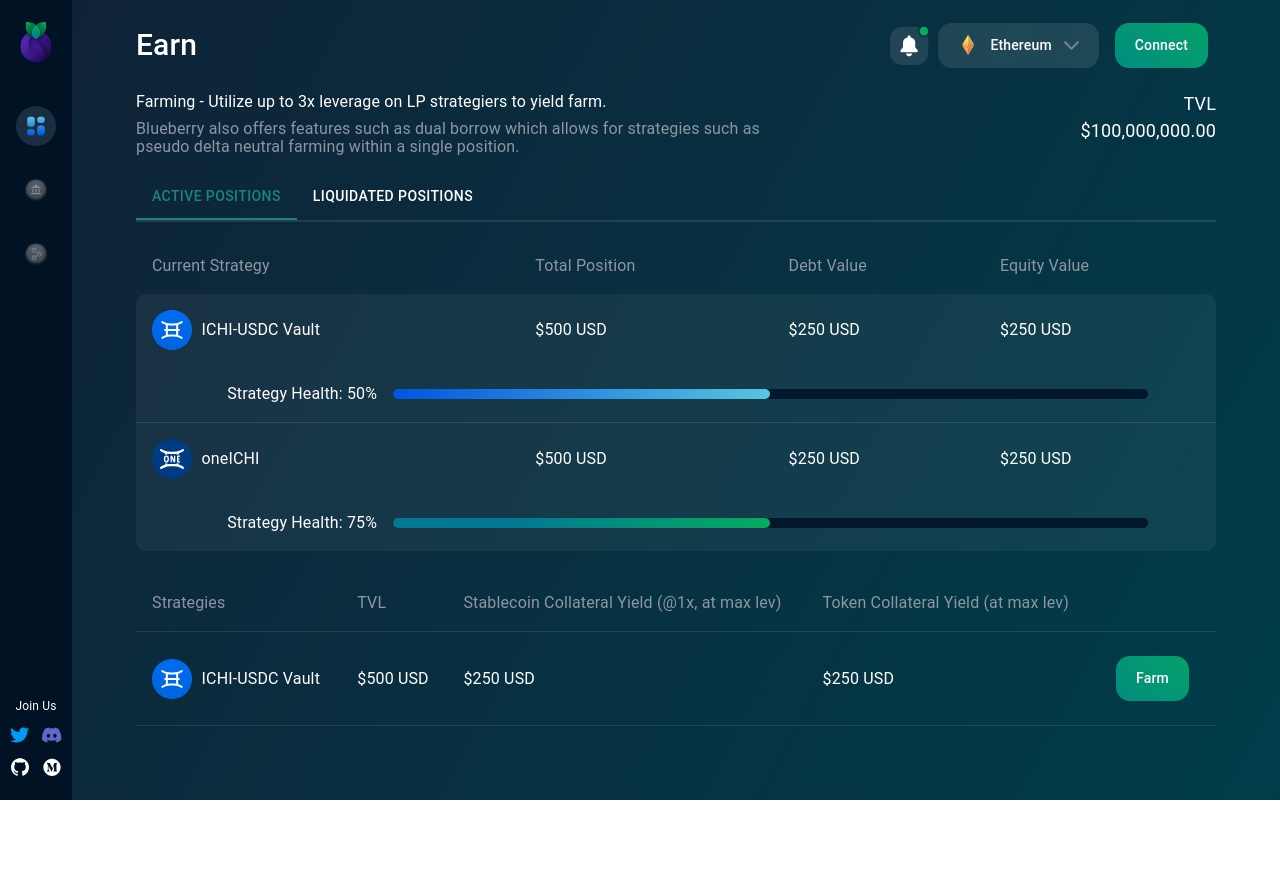
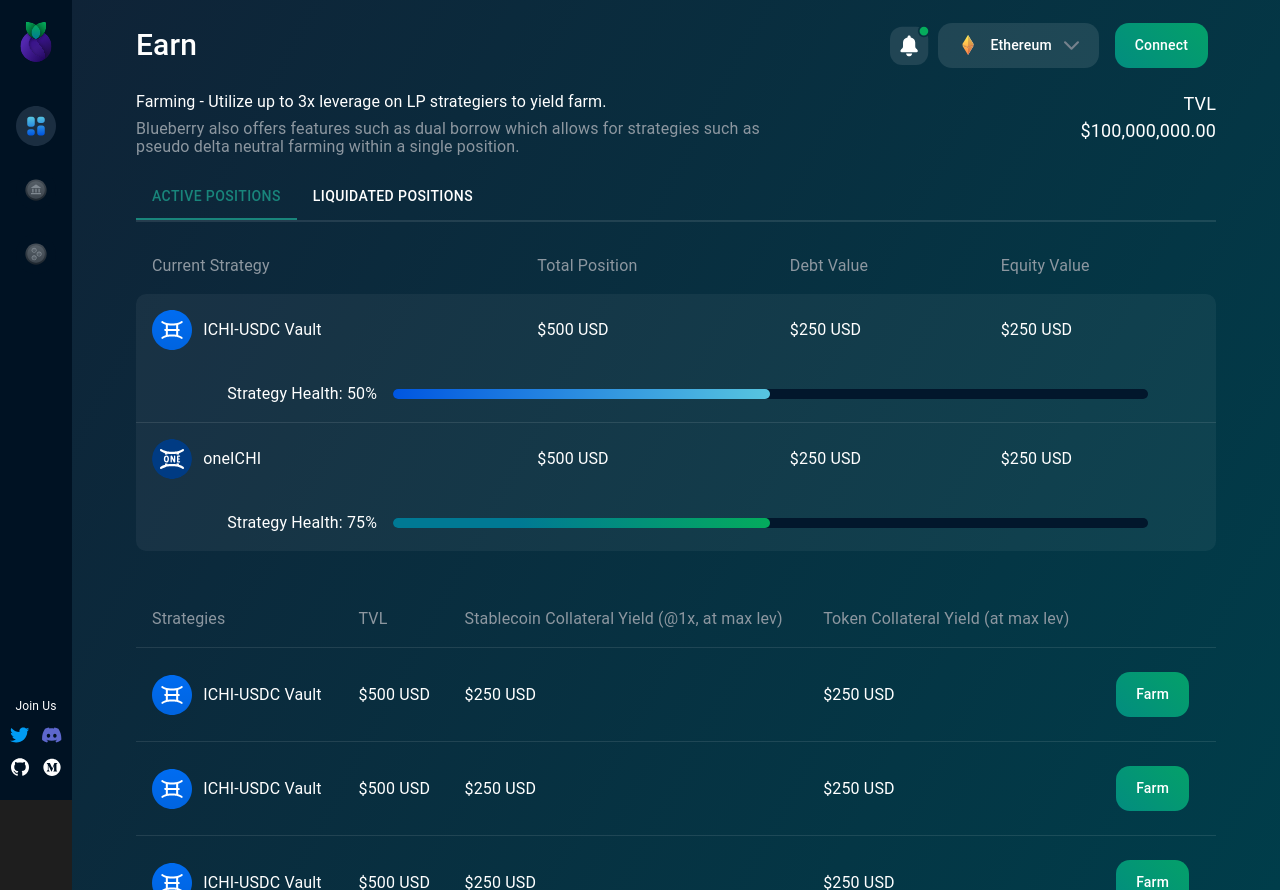
Before and after one commit to 0xPhoenix10/blueberry-dashboard, a Next.js app: page /earn in a window 1280 px wide. Before the commit the page ends 800 px from the top, so only its background shows below. Built offline with nearby package versions, Linux system fonts and the light colour scheme.

Commit message:
bottom table fixed

```diff
--- /dev/null
+++ b/components/layouts/layout.module.scss
@@ -0,0 +1,15 @@
+.rightLayout {
+    height: 100vh;
+    overflow-y: scroll;
+    &::-webkit-scrollbar {
+        width: 10px;
+    }
+
+    &::-webkit-scrollbar-thumb {
+        background: #21b499;
+    }
+
+    &::-webkit-scrollbar-track {
+        background: #e6e7e7;
+    }
+}
--- a/components/layouts/layout.tsx
+++ b/components/layouts/layout.tsx
@@ -1,19 +1,20 @@
 import { ReactNode } from "react";
-import Sidebar from './sidebar'
-import Header from './header'
-
+import Sidebar from "./sidebar";
+import Header from "./header";
+import styles from "./layout.module.scss";
 type LayoutProps = {
   children: NonNullable<ReactNode>;
 };
 
 const Layout: React.FC<LayoutProps> = ({ children }) => {
-
   return (
-    <div className='min-h-screen bg-[#1E1E1E] flex flex-col md:flex-row flex-1'>
+    <div className="min-h-screen bg-[#1E1E1E] flex flex-col md:flex-row flex-1">
       <Sidebar />
-      <div className='flex bg-main flex-col flex-1'>
+      <div className="flex bg-main flex-col flex-1">
         <Header />
-        <main className=''>{children}</main>
+        <div>
+          <main className={styles.rightLayout}>{children}</main>
+        </div>
       </div>
     </div>
   );
--- a/pages/earn/index.tsx
+++ b/pages/earn/index.tsx
@@ -1,17 +1,17 @@
-import { Tabs, Tab } from '@mui/material'
-import type { NextPage } from 'next'
-import Image from 'next/image'
-import { useState } from 'react'
-import Button from '../../components/UI/Button/Button'
-import Card from '../../components/UI/Card/Card'
-import styles from './earn.module.scss'
+import { Tabs, Tab } from "@mui/material";
+import type { NextPage } from "next";
+import Image from "next/image";
+import { useState } from "react";
+import Button from "../../components/UI/Button/Button";
+import Card from "../../components/UI/Card/Card";
+import styles from "./earn.module.scss";
 
 const Earn: NextPage = () => {
-  const [value, setValue] = useState(0)
+  const [value, setValue] = useState(0);
 
   const handleChange = (event: React.SyntheticEvent, newValue: number) => {
-    setValue(newValue)
-  }
+    setValue(newValue);
+  };
   return (
     <div className="md:h-[90px] items-center md:px-16 sm:px-1 2sm:px0 sm:h-[150px] sm:block">
       <div className={styles.topContainer}>
@@ -40,14 +40,14 @@
       >
         <Tab
           label={
-            <span style={{ color: value === 0 ? '#19857b' : 'white' }}>
+            <span style={{ color: value === 0 ? "#19857b" : "white" }}>
               Active Positions
             </span>
           }
         />
         <Tab
           label={
-            <span style={{ color: value === 1 ? '#19857b' : 'white' }}>
+            <span style={{ color: value === 1 ? "#19857b" : "white" }}>
               Liquidated Positions
             </span>
           }
@@ -69,7 +69,7 @@
               <td className={styles.columnRoundLeft}>
                 <div className={styles.tableCol}>
                   <Image src="/icons/pic.svg" width={40} height={40} />
-                  <span style={{ paddingLeft: '0.6rem' }}>ICHI-USDC Vault</span>
+                  <span style={{ paddingLeft: "0.7rem" }}>ICHI-USDC Vault</span>
                 </div>
               </td>
               <td>$500 USD</td>
@@ -90,7 +90,7 @@
               <td>
                 <div className={styles.tableCol}>
                   <Image src="/icons/pic1.svg" width={40} height={40} />
-                  <span style={{ paddingLeft: '0.6rem' }}>oneICHI</span>
+                  <span style={{ paddingLeft: "0.7rem" }}>oneICHI</span>
                 </div>
               </td>
               <td>$500 USD</td>
@@ -115,7 +115,7 @@
       )}
       {value == 1 && <div></div>}
 
-      <div className="mt-6">
+      <div className="mt-10">
         <table className={styles.table_bottom}>
           <thead className={styles.header}>
             <tr>
@@ -135,14 +135,82 @@
               <td className={styles.columnRoundLeft}>
                 <div className={styles.tableCol}>
                   <Image src="/icons/pic.svg" width={40} height={40} />
-                  <span style={{ paddingLeft: '0.6rem' }}>ICHI-USDC Vault</span>
+                  <span style={{ paddingLeft: "0.7rem" }}>ICHI-USDC Vault</span>
                 </div>
               </td>
               <td>$500 USD</td>
               <td>$250 USD</td>
               <td className={styles.columnRoundRight}>$250 USD</td>
               <td>
-                {' '}
+                {" "}
+                <Button type="button" className="green-table-btn">
+                  Farm
+                </Button>
+              </td>
+            </tr>
+            <tr>
+              <td className={styles.columnRoundLeft}>
+                <div className={styles.tableCol}>
+                  <Image src="/icons/pic.svg" width={40} height={40} />
+                  <span style={{ paddingLeft: "0.7rem" }}>ICHI-USDC Vault</span>
+                </div>
+              </td>
+              <td>$500 USD</td>
+              <td>$250 USD</td>
+              <td className={styles.columnRoundRight}>$250 USD</td>
+              <td>
+                {" "}
+                <Button type="button" className="green-table-btn">
+                  Farm
+                </Button>
+              </td>
+            </tr>{" "}
+            <tr>
+              <td className={styles.columnRoundLeft}>
+                <div className={styles.tableCol}>
+                  <Image src="/icons/pic.svg" width={40} height={40} />
+                  <span style={{ paddingLeft: "0.7rem" }}>ICHI-USDC Vault</span>
+                </div>
+              </td>
+              <td>$500 USD</td>
+              <td>$250 USD</td>
+              <td className={styles.columnRoundRight}>$250 USD</td>
+              <td>
+                {" "}
+                <Button type="button" className="green-table-btn">
+                  Farm
+                </Button>
+              </td>
+            </tr>{" "}
+            <tr>
+              <td className={styles.columnRoundLeft}>
+                <div className={styles.tableCol}>
+                  <Image src="/icons/pic.svg" width={40} height={40} />
+                  <span style={{ paddingLeft: "0.7rem" }}>ICHI-USDC Vault</span>
+                </div>
+              </td>
+              <td>$500 USD</td>
+              <td>$250 USD</td>
+              <td className={styles.columnRoundRight}>$250 USD</td>
+              <td>
+                {" "}
+                <Button type="button" className="green-table-btn">
+                  Farm
+                </Button>
+              </td>
+            </tr>{" "}
+            <tr>
+              <td className={styles.columnRoundLeft}>
+                <div className={styles.tableCol}>
+                  <Image src="/icons/pic.svg" width={40} height={40} />
+                  <span style={{ paddingLeft: "0.7rem" }}>ICHI-USDC Vault</span>
+                </div>
+              </td>
+              <td>$500 USD</td>
+              <td>$250 USD</td>
+              <td className={styles.columnRoundRight}>$250 USD</td>
+              <td>
+                {" "}
                 <Button type="button" className="green-table-btn">
                   Farm
                 </Button>
@@ -152,7 +220,7 @@
         </table>
       </div>
     </div>
-  )
-}
+  );
+};
 
-export default Earn
+export default Earn;
--- a/styles/globals.scss
+++ b/styles/globals.scss
@@ -9,6 +9,7 @@
   margin: 0;
   font-family: -apple-system, BlinkMacSystemFont, Segoe UI, Roboto, Oxygen,
     Ubuntu, Cantarell, Fira Sans, Droid Sans, Helvetica Neue, sans-serif;
+    overflow-y: hidden;
 }
 
 a {
```
